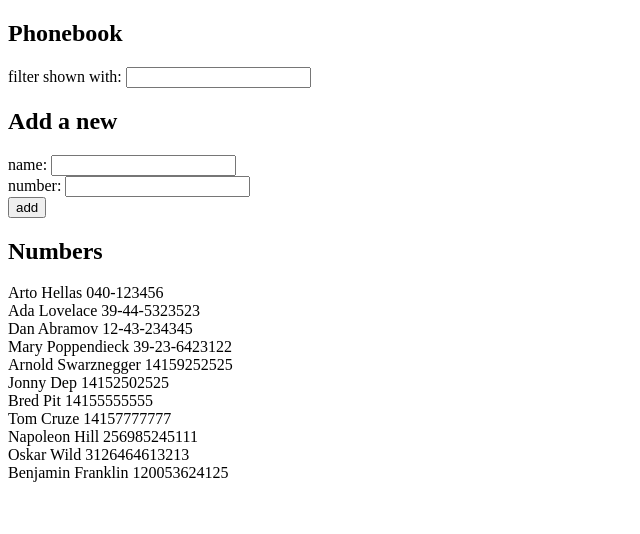
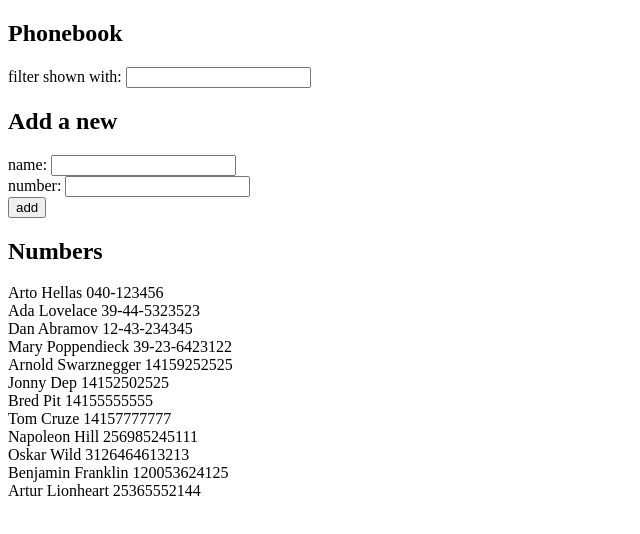
Before and after one commit to udev2045/react, a React (Vite) app in the folder part2/phonebook/: page / in a window 1280 px wide. Shown: the top 534 px of the page, without its empty margins (0-640 px from the left). Built offline with nearby package versions, Linux system fonts and the light colour scheme; data requests are answered from the project's data file.

Commit message:
Part 2.13

```diff
--- a/part2/phonebook/db.json
+++ b/part2/phonebook/db.json
@@ -54,6 +54,11 @@
       "name": "Benjamin Franklin",
       "number": "120053624125",
       "id": 11
+    },
+    {
+      "name": "Artur Lionheart",
+      "number": "25365552144",
+      "id": 12
     }
   ]
 }
--- a/part2/phonebook/src/App.jsx
+++ b/part2/phonebook/src/App.jsx
@@ -3,6 +3,7 @@
 import Filter from "./Components/Filter/Filter.jsx";
 import PersonForm from "./Components/PersonForm/PersonForm.jsx";
 import Persons from "./Components/Persons/Persons.jsx";
+import personService from "./services/Persons.js"
 
 const App = () => {
     const [persons, setPersons] = useState([])
@@ -11,11 +12,9 @@
     const [newSearch, setNewSearch] = useState('')
 
     useEffect( () => {
-        axios
-            .get('http://localhost:3001/persons')
+        personService.getAll()
             .then(response => {
-                setPersons(response.data)
-                console.log(response.data)
+                setPersons(response)
             })
     }, [])
 
@@ -44,11 +43,8 @@
             id: id
         }
         setPersons( persons.concat(newPerson) )
-        axios
-            .post('http://localhost:3001/persons', newPerson)
-            .then(response => {
-                console.log(response)
-            })
+        personService.create(newPerson)
+
         setNewName('')
         setNewPhone('')
     }
--- /dev/null
+++ b/part2/phonebook/src/services/Persons.js
@@ -0,0 +1,19 @@
+import axios from 'axios'
+const baseUrl = 'http://localhost:3001/persons'
+
+const getAll = () => {
+    const request = axios.get(baseUrl)
+    return request.then(response => response.data)
+}
+
+const create = newObject => {
+    const request = axios.post(baseUrl, newObject)
+    return request.then(response => response.data)
+}
+
+const update = (id, newObject) => {
+    const request = axios.put(`${baseUrl}/${id}`, newObject)
+    return request.then(response => response.data)
+}
+
+export default { getAll, create, update }
```
